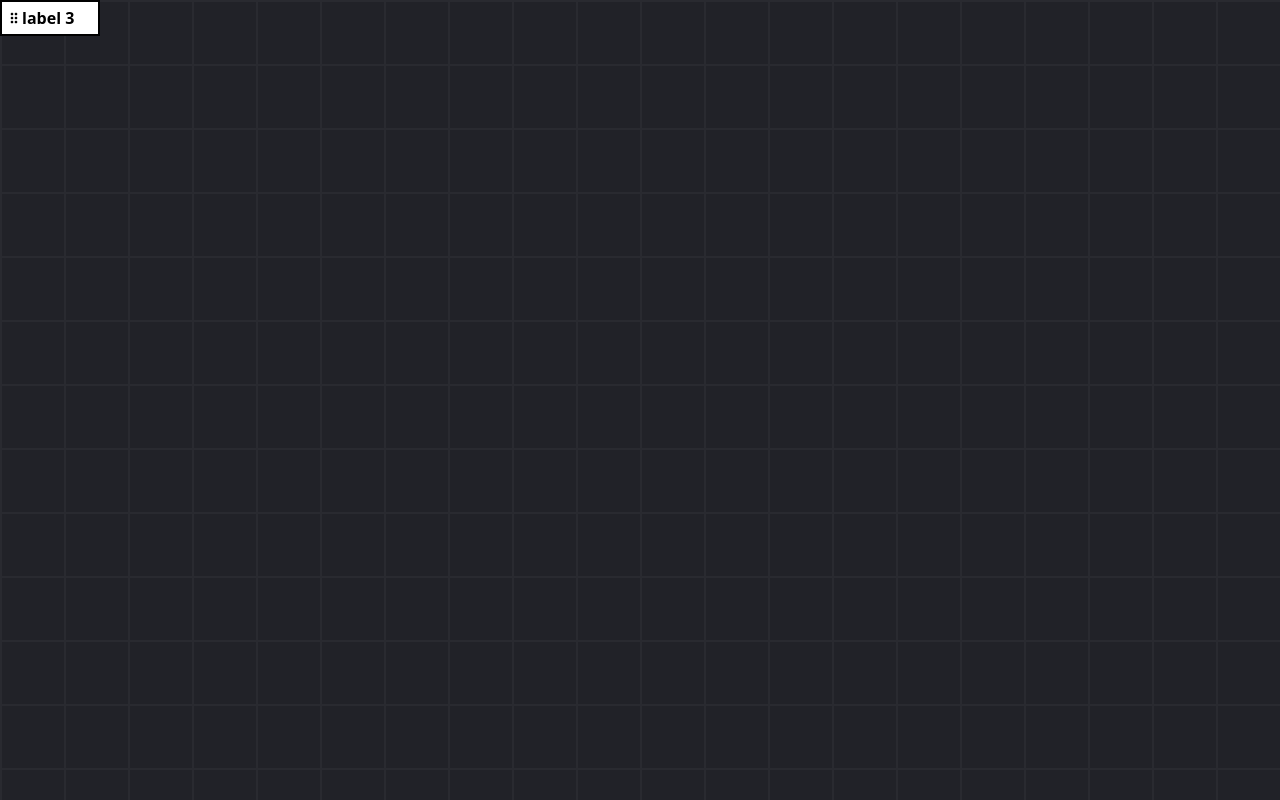
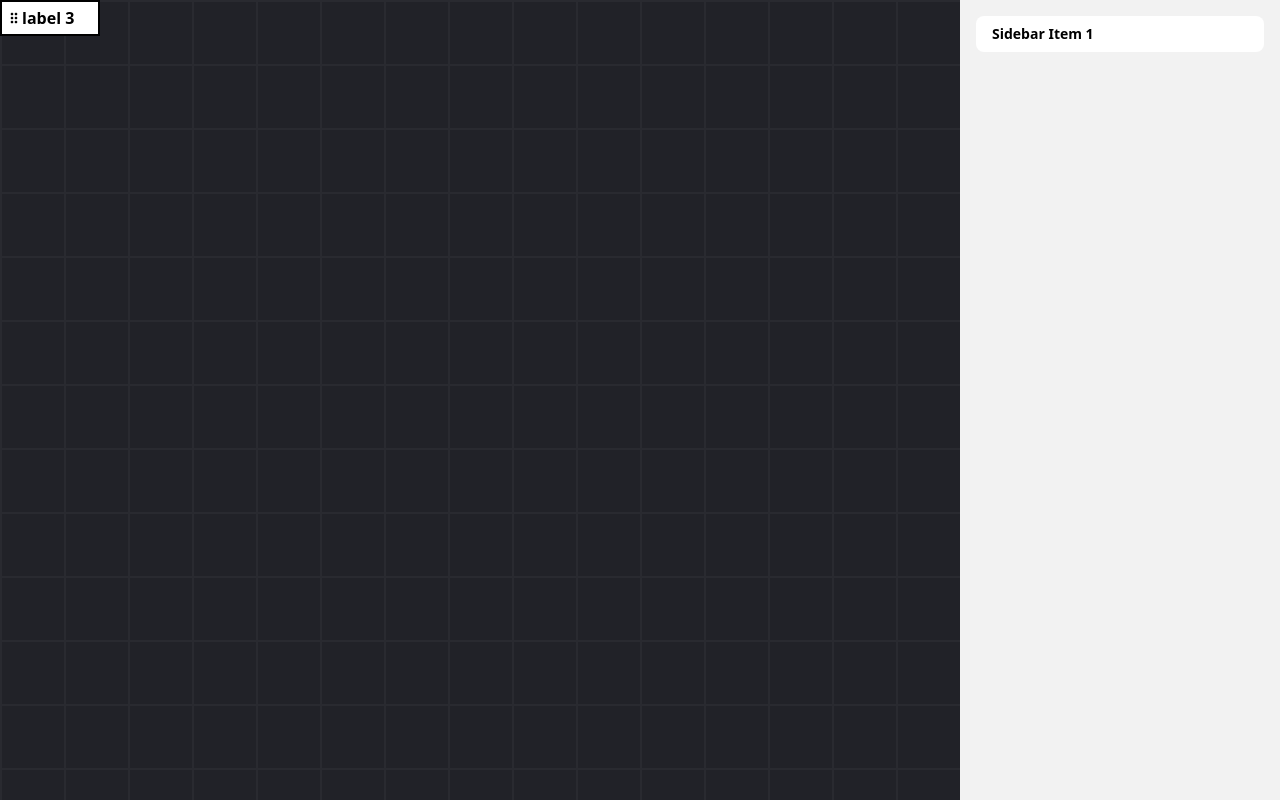
Before and after one commit to Nitiksharma2001/almabase_assignment, a React (Vite) app: page / in a window 1280 px wide. Built offline with nearby package versions, Linux system fonts and the light colour scheme.

Commit message:
feat: sidebar drop added

```diff
--- a/src/pages/Home/Container.tsx
+++ b/src/pages/Home/Container.tsx
@@ -49,18 +49,19 @@ export default function Container() {
     setDialogData(labelItems.find((item) => item.id === id))
   }
   const onSave = (data: LabelType) => {
-    setLabelItems((labelItems) =>
-      labelItems.map((item) => {
-        if (item.id == data.id) return data
-        return item
-      })
-    )
+    const localData = labelItems.map((item) => {
+      if (item.id == data.id) return data
+      return item
+    })
+    setLabelItems(localData)
+    localStorage.setItem('labelItems', JSON.stringify(localData))
     setShowDialogyBox(false)
     setDialogData(undefined)
   }
 
   const onModifyCord = (id: string, x: number, y: number) => {
     const localData = labelItems.map((item) => {
+      console.log(x, y)
       if (item.id == id) return {
         ...item, x, y
       }
@@ -69,14 +70,27 @@ export default function Container() {
     localStorage.setItem('labelItems', JSON.stringify(localData))
     setLabelItems(localData)
   }
+
+  const onDropItem = (e: React.DragEvent<HTMLDivElement>) => {
+    e.preventDefault()
+    const data = e.dataTransfer.getData('text/plain');
+    const newItem = [...labelItems, {
+      id: uuidv4(),
+      label: data,
+      x: e.clientX,
+      y: e.clientY
+    }]
+    localStorage.setItem('labelItems', JSON.stringify(newItem))
+    setLabelItems(newItem)
+  }
   return (
-    <div>
+    <>
       <ModifyElemDialog isOpen={showDialogBox} data={dialogData} onSave={onSave} />
-      <div id='container'>
+      <div id='container' className='h-full w-full visible' onDrop={onDropItem} onDragOver={e => e.preventDefault()}>
         {labelItems.map((item) => (
           <LabelItem key={item.id} labelItem={item} onChangeDialog={onChangeDialog} onModifyCord={onModifyCord}/>
         ))}
       </div>
-    </div>
+    </>
   )
 }
--- a/src/pages/Home/Index.tsx
+++ b/src/pages/Home/Index.tsx
@@ -3,8 +3,8 @@ import Sidebar from './Sidebar'
 
 export default function Main() {
   return (
-    <main>
-      {/* <Sidebar /> */}
+    <main className='h-full'>
+      <Sidebar />
       <Container />
     </main>
   )
--- a/src/pages/Home/Sidebar.tsx
+++ b/src/pages/Home/Sidebar.tsx
@@ -2,10 +2,9 @@ import './index.css'
 
 export default function Sidebar() {
   return (
-    <div className='drawer lg:drawer-open drawer-end'>
+    <div className='drawer lg:drawer-open absolute w-auto right-0'>
       <input id='my-drawer-2' type='checkbox' className='drawer-toggle' />
       <div className='drawer-content flex flex-col items-center justify-center'>
-        {/* Page content here */}
         <label htmlFor='my-drawer-2' className='btn btn-primary drawer-button lg:hidden'>
           Open drawer
         </label>
@@ -13,12 +12,12 @@ export default function Sidebar() {
       <div className='drawer-side z-50'>
         <label htmlFor='my-drawer-2' aria-label='close sidebar' className='drawer-overlay'></label>
         <ul className='menu bg-base-200 text-base-content min-h-full w-80 p-4'>
-          {/* Sidebar content here */}
           <li>
-            <a>Sidebar Item 1</a>
-          </li>
-          <li>
-            <a>Sidebar Item 2</a>
+            <a className='text-black font-bold bg-white hover:text-white' draggable onDragStart={(e) => {
+              e.dataTransfer.setData('text/plain', 'hello');
+            }}>
+              Sidebar Item 1
+            </a>
           </li>
         </ul>
       </div>
--- a/src/pages/Home/index.css
+++ b/src/pages/Home/index.css
@@ -1,13 +1,11 @@
-#container{
-    background-color:#212228;
-    background-image: linear-gradient(#292a30 .1em, transparent .1em),
-    linear-gradient(90deg, #292a30 .1em, transparent .1em);
+#container {
+  background-color: #212228;
+  background-image: linear-gradient(#292a30 0.1em, transparent 0.1em),
+    linear-gradient(90deg, #292a30 0.1em, transparent 0.1em);
   background-size: 4em 4em;
   height: 100vh;
 }
-
-
-  .div_label{
+.div_label {
   cursor: move;
   position: fixed;
   min-width: 100px;
@@ -19,6 +17,6 @@
   display: flex;
   align-items: center;
 }
-  .div_label:active{
+.div_label:active {
   border: 1px solid red;
 }
```
Lines whose indentation alone changed are shown as unchanged.
